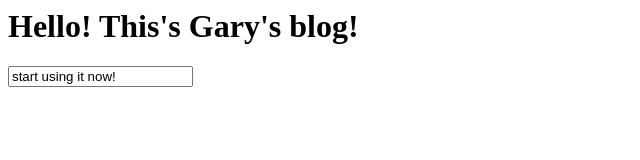
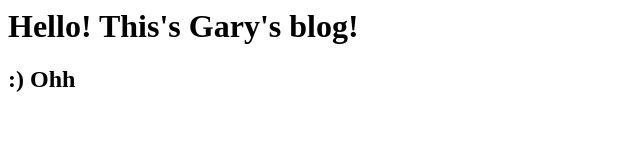
Before and after one commit to 1055447806/1055447806.github.io, a plain HTML site: page index.html in a window 1280 px wide. Shown: the whole page, without its empty margins (0-640 px from the left). Drawn offline with Linux system fonts and the light colour scheme.

Commit message:
Update index.html

```diff
--- a/index.html
+++ b/index.html
@@ -1,2 +1,2 @@
 <h1>Hello! This's Gary's blog!</h1>
-<input type="text" value="start using it now! " />
+<h2>:) Ohh</h2>
```
